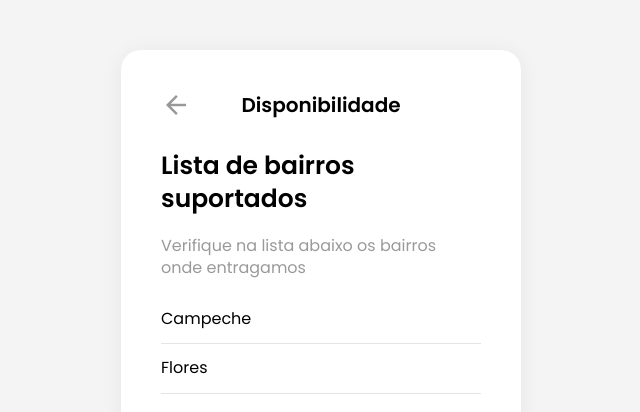
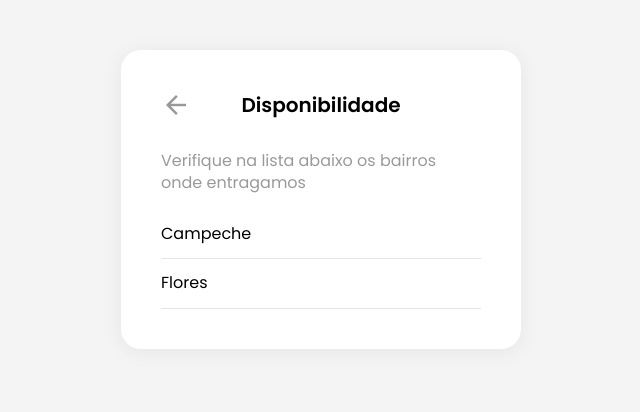
Before and after one commit to kaluabentes/orderflow, a Next.js app: page /availability in a window 1280 px wide. Shown: the top 412 px of the page, without its empty margins (319-959 px from the left). Built offline with nearby package versions, Linux system fonts and the light colour scheme.

Commit message:
Remove heading

```diff
--- a/src/components/templates/Availability/index.tsx
+++ b/src/components/templates/Availability/index.tsx
@@ -18,9 +18,6 @@ interface AvailabilityProps {
 function Availability({ onBack, districts }: AvailabilityProps) {
   return (
     <InnerPage onBack={onBack} title={getString('app.availability.title')}>
-      <Heading variant="h2" size="large" margin="0 0 20px 0">
-        {getString('app.availability.subTitle')}
-      </Heading>
       <Paragraph variant="muted" margin="0 0 15px 0">
         {getString('app.availability.text')}
       </Paragraph>
```
